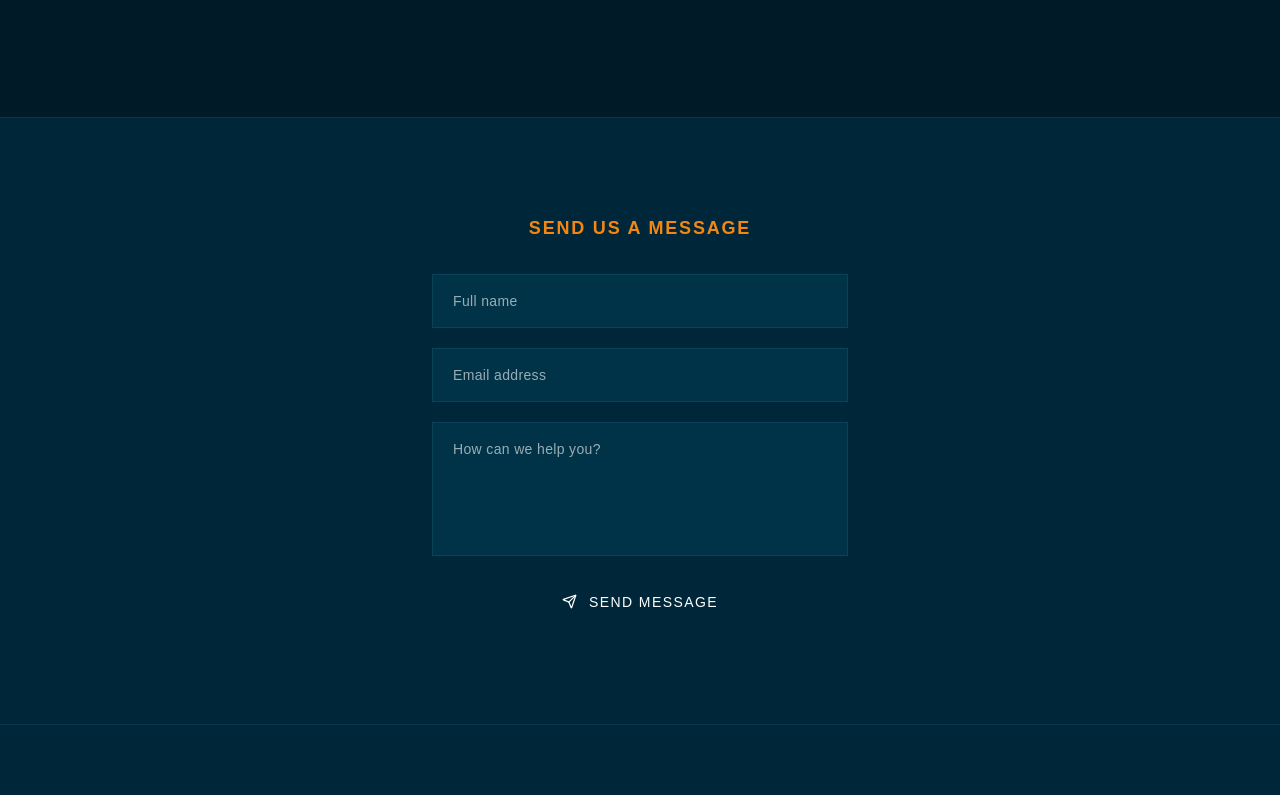
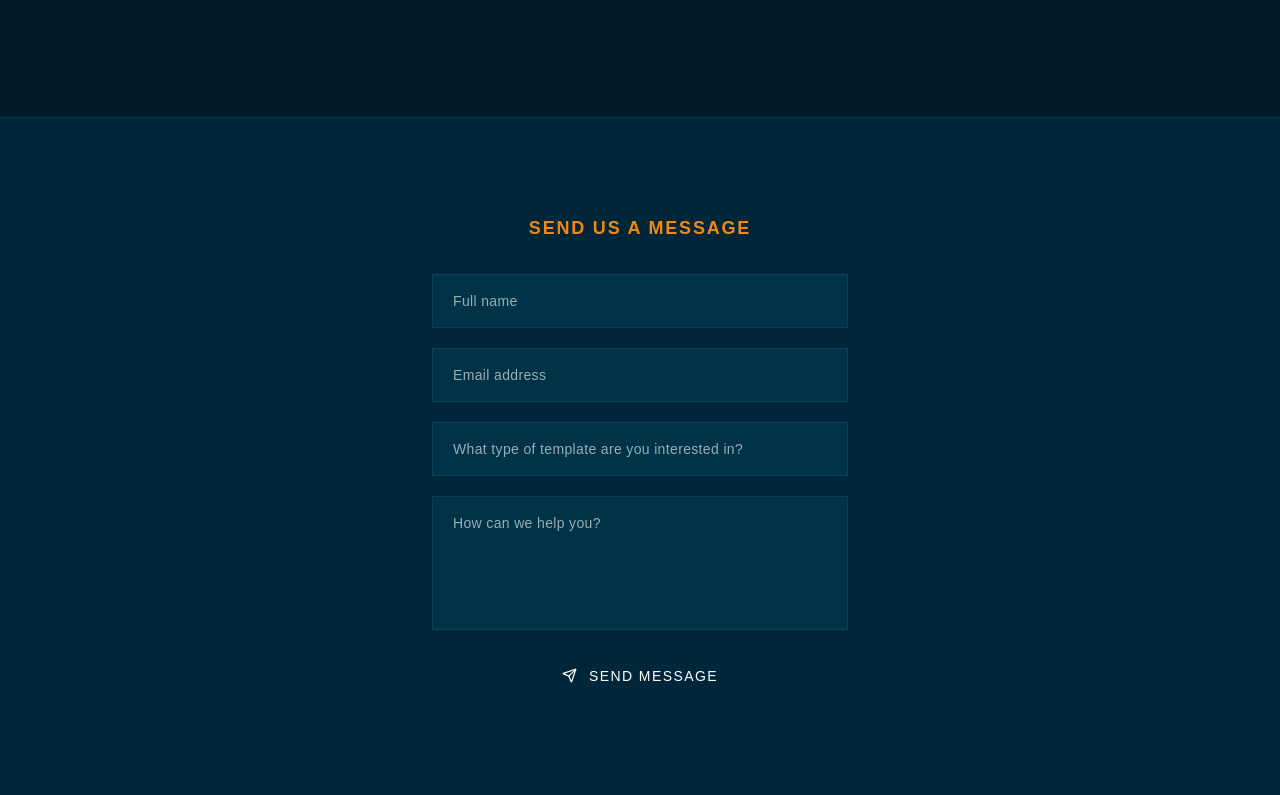
Before and after one commit to 482400494/mambawave, a React (Vite) app: page / in a window 1280 px wide. Shown: the part 4285-5080 px from the top of the page. Built offline with nearby package versions, Linux system fonts and the light colour scheme.

Commit message:
Add conditional template type input to home page contact form

```diff
--- a/src/app/App.tsx
+++ b/src/app/App.tsx
@@ -377,6 +377,74 @@ function AnimatedRoutes({ lang, t }: { lang: 'es'|'en', t: any }) {
   );
 }
 
+function GlobalContactForm({ t }: { t: any }) {
+  const location = useLocation();
+  const isHomePage = location.pathname === '/';
+
+  return (
+    <div className="border-t border-border relative z-10">
+      <div className="py-24 px-6 md:px-12 max-w-lg mx-auto">
+        <h3 className="text-lg font-black tracking-widest uppercase text-center mb-8" style={{ color: 'var(--accent)' }}>
+          {t.contact.formTitle}
+        </h3>
+        <form
+          onSubmit={(e) => {
+            e.preventDefault();
+            const form = e.target as HTMLFormElement;
+            const name = (form.elements.namedItem('name') as HTMLInputElement).value;
+            const email = (form.elements.namedItem('email') as HTMLInputElement).value;
+            const message = (form.elements.namedItem('message') as HTMLTextAreaElement).value;
+            const templateType = (form.elements.namedItem('templateType') as HTMLInputElement)?.value;
+
+            const templateText = templateType ? `Plantilla de interés: ${templateType}\n` : '';
+            const mailto = `mailto:contacto@boommambawave.com?subject=Contacto de ${encodeURIComponent(name)}&body=${encodeURIComponent(`Nombre: ${name}\nEmail: ${email}\n${templateText}\n${message}`)}`;
+            window.location.href = mailto;
+            form.reset();
+          }}
+          className="flex flex-col gap-5"
+        >
+          <input
+            type="text"
+            name="name"
+            required
+            placeholder={t.contact.formName}
+            className="w-full px-5 py-4 bg-[#003347] border border-border text-white text-sm tracking-wide placeholder:text-white/60 focus:border-accent focus:outline-none transition-colors"
+          />
+          <input
+            type="email"
+            name="email"
+            required
+            placeholder={t.contact.formEmail}
+            className="w-full px-5 py-4 bg-[#003347] border border-border text-white text-sm tracking-wide placeholder:text-white/60 focus:border-accent focus:outline-none transition-colors"
+          />
+          {isHomePage && (
+            <input
+              type="text"
+              name="templateType"
+              placeholder={t.contact.formTemplate}
+              className="w-full px-5 py-4 bg-[#003347] border border-border text-white text-sm tracking-wide placeholder:text-white/60 focus:border-accent focus:outline-none transition-colors"
+            />
+          )}
+          <textarea
+            name="message"
+            required
+            rows={5}
+            placeholder={t.contact.formMessage}
+            className="w-full px-5 py-4 bg-[#003347] border border-border text-white text-sm tracking-wide placeholder:text-white/60 focus:border-accent focus:outline-none transition-colors resize-none"
+          />
+          <button
+            type="submit"
+            className="inline-flex items-center justify-center gap-3 px-8 py-4 bg-foreground text-background text-sm font-medium tracking-widest uppercase hover:bg-accent hover:text-white transition-colors duration-200"
+          >
+            <Send size={15} />
+            {t.contact.formSend}
+          </button>
+        </form>
+      </div>
+    </div>
+  );
+}
+
 export default function App() {
   const [menuOpen, setMenuOpen] = useState(false);
   const [scrolled, setScrolled] = useState(false);
@@ -515,55 +583,7 @@ export default function App() {
         <AnimatedRoutes lang={lang} t={t} />
 
         {/* GLOBAL CONTACT FORM */}
-        <div className="border-t border-border relative z-10">
-          <div className="py-24 px-6 md:px-12 max-w-lg mx-auto">
-            <h3 className="text-lg font-black tracking-widest uppercase text-center mb-8" style={{ color: 'var(--accent)' }}>
-              {t.contact.formTitle}
-            </h3>
-            <form
-              onSubmit={(e) => {
-                e.preventDefault();
-                const form = e.target as HTMLFormElement;
-                const name = (form.elements.namedItem('name') as HTMLInputElement).value;
-                const email = (form.elements.namedItem('email') as HTMLInputElement).value;
-                const message = (form.elements.namedItem('message') as HTMLTextAreaElement).value;
-                const mailto = `mailto:contacto@boommambawave.com?subject=Contacto de ${encodeURIComponent(name)}&body=${encodeURIComponent(`Nombre: ${name}\nEmail: ${email}\n\n${message}`)}`;
-                window.location.href = mailto;
-                form.reset();
-              }}
-              className="flex flex-col gap-5"
-            >
-              <input
-                type="text"
-                name="name"
-                required
-                placeholder={t.contact.formName}
-                className="w-full px-5 py-4 bg-[#003347] border border-border text-white text-sm tracking-wide placeholder:text-white/60 focus:border-accent focus:outline-none transition-colors"
-              />
-              <input
-                type="email"
-                name="email"
-                required
-                placeholder={t.contact.formEmail}
-                className="w-full px-5 py-4 bg-[#003347] border border-border text-white text-sm tracking-wide placeholder:text-white/60 focus:border-accent focus:outline-none transition-colors"
-              />
-              <textarea
-                name="message"
-                required
-                rows={5}
-                placeholder={t.contact.formMessage}
-                className="w-full px-5 py-4 bg-[#003347] border border-border text-white text-sm tracking-wide placeholder:text-white/60 focus:border-accent focus:outline-none transition-colors resize-none"
-              />
-              <button
-                type="submit"
-                className="inline-flex items-center justify-center gap-3 px-8 py-4 bg-foreground text-background text-sm font-medium tracking-widest uppercase hover:bg-accent hover:text-white transition-colors duration-200"
-              >
-                <Send size={15} />
-                {t.contact.formSend}
-              </button>
-            </form>
-          </div>
-        </div>
+        <GlobalContactForm t={t} />
 
         {/* FLOATING WHATSAPP BUTTON */}
         <a
--- a/src/locales/translations.ts
+++ b/src/locales/translations.ts
@@ -67,6 +67,7 @@ export const translations = {
       formName: "Nombre completo",
       formEmail: "Correo electrónico",
       formMessage: "¿En qué podemos ayudarte?",
+      formTemplate: "¿Qué tipo de plantilla te interesa?",
       formSend: "Enviar mensaje",
       formSent: "¡Mensaje enviado!",
       whatsappTooltip: "¿Necesitas ayuda? Escríbenos",
@@ -162,6 +163,7 @@ export const translations = {
       formName: "Full name",
       formEmail: "Email address",
       formMessage: "How can we help you?",
+      formTemplate: "What type of template are you interested in?",
       formSend: "Send message",
       formSent: "Message sent!",
       whatsappTooltip: "Need help? Write to us",
```
